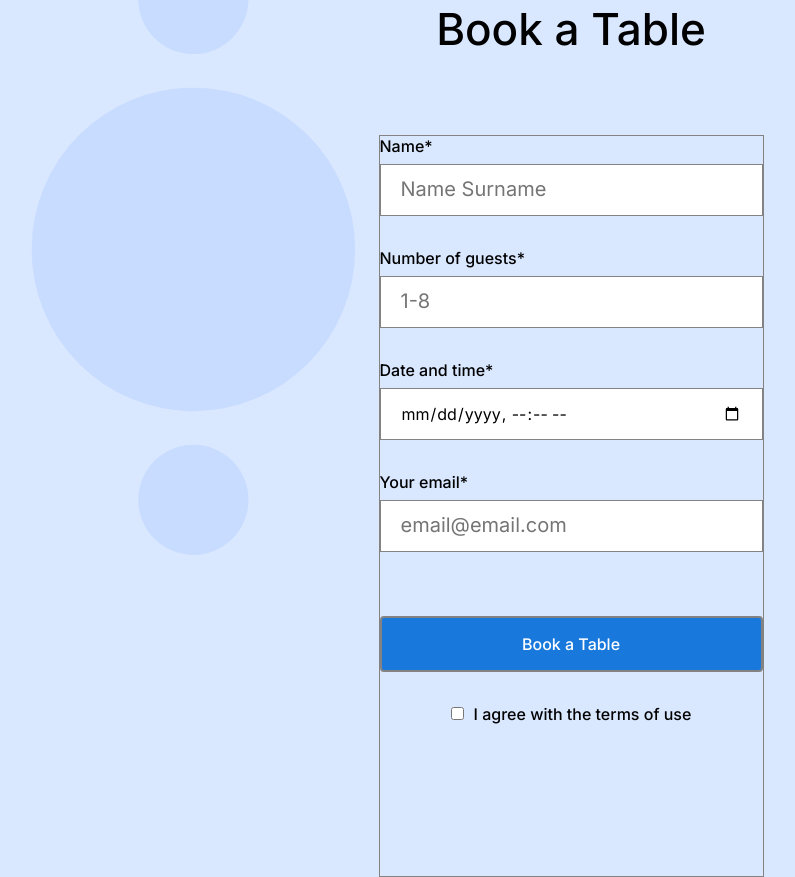
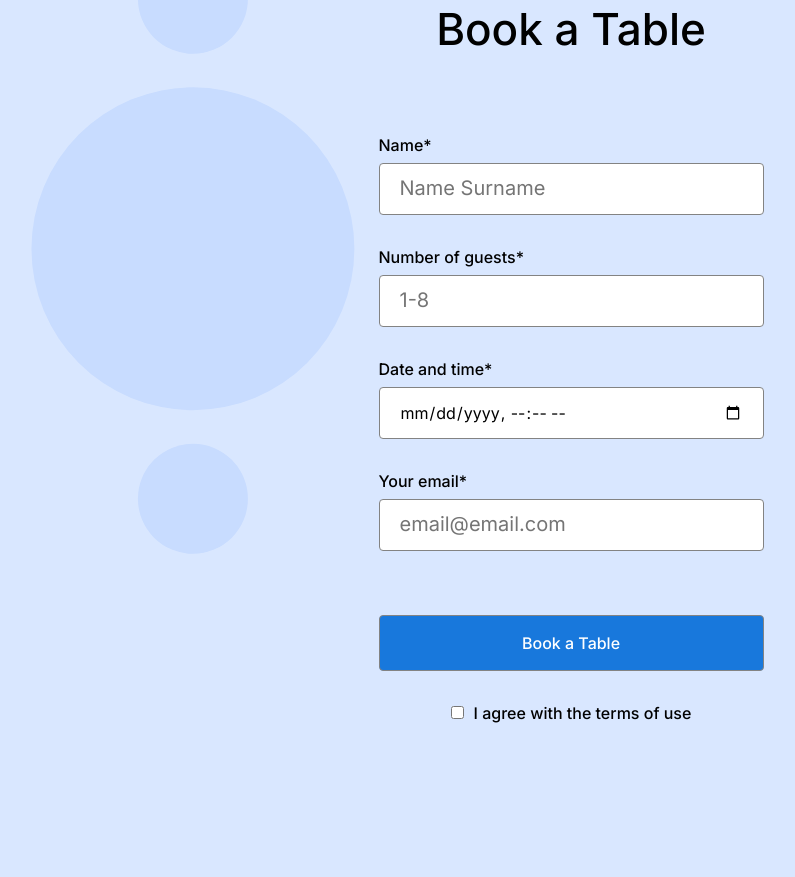
Before and after one commit to bluestem16173/se_project_coffeeshop-ft, a plain HTML site: page index.html in a window 1280 px wide. Shown: the part 1816-2693 px from the top of the page, without its empty margins (69-864 px from the left). Drawn offline with Linux system fonts and the light colour scheme.

Commit message:
fingers crossed, this is it!

```diff
--- a/block/about.css
+++ b/block/about.css
@@ -1,6 +1,6 @@
-.about{
+.about {
   display: flex;
-background-color:  #0A2850 ;
+  background-color: #0a2850;
   padding: 100px 80px 173px;
   justify-content: space-between;
   position: relative;
@@ -8,7 +8,7 @@ z-index: 0;
   overflow: hidden;
 }
 
-.about__title{
+.about__title {
   color: #ffffff;
   font-family: "Inter", Arial, Helvetica, sans-serif;
   font-style: normal;
@@ -18,59 +18,52 @@ overflow: hidden;
   margin: 0;
   max-width: 251px;
   padding-left: 80px;
-
-
-
-
 }
-.about__content{
-  color:#ffffff;
-  display:flex;
+.about__content {
+  color: #ffffff;
+  display: flex;
   flex-direction: column;
   max-width: 660px;
   gap: 20px;
-  font-family: "Noto Serif",serif;
- font-style: normal;
- font-weight: normal;
- font-size: 20px;
- line-height: 30px;
-
-
-}
-
-about__paragraph{
-margin: 0;
-font-family: "Noto Serif",serif;
+  font-family: "Noto Serif", serif;
   font-style: normal;
   font-weight: normal;
   font-size: 20px;
   line-height: 30px;
 }
 
-.about__circle{
+about__paragraph {
+  margin: 0;
+  font-family: "Noto Serif", serif;
+  font-style: normal;
+  font-weight: normal;
+  font-size: 20px;
+  line-height: 30px;
+}
+
+.about__circle {
   width: 426px;
   height: 426px;
-  border-radius: 50%;        /* rounds it into a circle */
-  background: #1878dc;       /* color (or use an image) */
+  border-radius: 50%; /* rounds it into a circle */
+  background: #1878dc; /* color (or use an image) */
   position: absolute;
   top: -152px;
   left: -120px;
   z-index: -1;
-
 }
 @keyframes pulsate {
   0% {
     opacity: 0;
-
   }
   50% {
     opacity: 0.6;
   }
   100% {
-    opacity: 0;            /* invisible again */
+    opacity: 0; /* invisible again */
     transform: scale(1.2); /* still ≤1.5 */
-  }}
+  }
+}
 
-.about__circle_animation_blurred{
+.about__circle_animation_blurred {
   animation: pulsate 1.3s ease-in-out infinite;
 }
--- a/block/footer.css
+++ b/block/footer.css
@@ -1,11 +1,10 @@
-
 .footer {
   padding: 60px 80px;
-  background: linear-gradient(180deg, #0A2850 0%, #071931 100%);
+  background: linear-gradient(180deg, #0a2850 0%, #071931 100%);
   color: #fff;
-  padding: 32px 0;
-  min-height: 120px;}
-
+  padding: 32px;
+  min-height: 120px;
+}
 
 .footer__content {
   display: flex;
@@ -54,7 +53,7 @@
   transition-delay: 1s;
 }
 
-.footer__social-link :hover{
+.footer__social-link :hover {
   opacity: 70%;
 }
 
--- a/block/form.css
+++ b/block/form.css
@@ -1,22 +1,3 @@
-
-
-.reservation {
-padding-bottom: 120px;
-}
-
-.reservation__form {
-    display: flex;
-   box-sizing: border-box;
-    flex-direction: column;
-    align-items: center;
-    max-width: 385px;
-    width: auto;
-    margin: 0 auto;
-    border: 1px solid #838383;
-}
-
-
-
 .form__fieldset {
   display: flex;
   flex-direction: column;
@@ -28,9 +9,7 @@ padding-bottom: 120px;
   padding: 0;
 }
 
-
 .form__label {
-
   font-family: Inter;
   font-style: normal;
   font-weight: 500;
@@ -39,9 +18,6 @@ padding-bottom: 120px;
   text-align: left;
   margin-top: 0;
   margin-bottom: 8px;
-
-
-
 }
 
 .form__input {
@@ -52,8 +28,9 @@ padding-bottom: 120px;
   height: 100%;
   box-sizing: border-box;
   padding: 15px 20px;
-   border: 1px solid #838383;  }
-
+  border: 1px solid #838383;
+  border-radius: 4px;
+}
 
 .form__input::placeholder {
   font-family: Inter, sans-serif;
@@ -61,11 +38,9 @@ padding-bottom: 120px;
   font-weight: normal;
   font-size: 20px;
   line-height: 30px;
-
 }
 
 .form__button {
-
   display: flex;
   position: relative;
   width: 100%;
@@ -73,7 +48,7 @@ padding-bottom: 120px;
   height: 56px;
   background-color: #1878dc;
   color: #ffffff;
-  border: 2px solid #838383;
+  border: 1px solid #838383;
   border-radius: 4px;
   font-family: Inter, sans-serif;
   font-style: normal;
@@ -92,7 +67,8 @@ padding-bottom: 120px;
 }
 
 .form__button:hover {
-  background-color: #3f96f3; }
+  background-color: #3f96f3;
+}
 
 .form__checkbox {
   display: flex;
@@ -106,10 +82,12 @@ padding-bottom: 120px;
   font-style: normal;
   font-weight: 500;
   font-size: 16px;
- line-height: 20px
+  line-height: 20px;
+  border-radius: 2px;
 }
 
 .form__checkbox-input {
   width: 20px;
   height: 20px;
-  accent-color: #1878dc;}
+  accent-color: #1878dc;
+}
--- a/block/reservation.css
+++ b/block/reservation.css
@@ -1,30 +1,29 @@
-.reservation{
-  background-color:#D9E7FF;
+.reservation {
+  background-color: #d9e7ff;
   background-image: url("/images/background_reservation.svg");
   background-size: cover;
   background-repeat: no-repeat;
   padding-top: 100px;
-
+  padding-bottom: 120px;
 }
 
-.reservation__title{
+.reservation__title {
   color: #000;
   display: flex;
   justify-content: center;
   font-family: Inter;
-   font-style: normal;
-   font-weight: 500;
-   font-size: 44px;
-   line-height: 52px;
-   margin-bottom:  80px;
-
+  font-style: normal;
+  font-weight: 500;
+  font-size: 44px;
+  line-height: 52px;
+  margin-bottom: 80px;
 }
 
 .reservation__form {
-  display: flex;               /* optional: only if you want flex layout */
-  flex-direction: column;      /* stack children */
-  align-items: center;          /* center children horizontally */
+  display: flex; /* optional: only if you want flex layout */
+  flex-direction: column; /* stack children */
+  align-items: center; /* center children horizontally */
   max-width: 385px;
-  width: 100%;
+  width: auto;
   margin: 0 auto;
 }
```
Also changed, not shown: block/menu.css (+13 -19 lines). Lines whose indentation alone changed are shown as unchanged.
